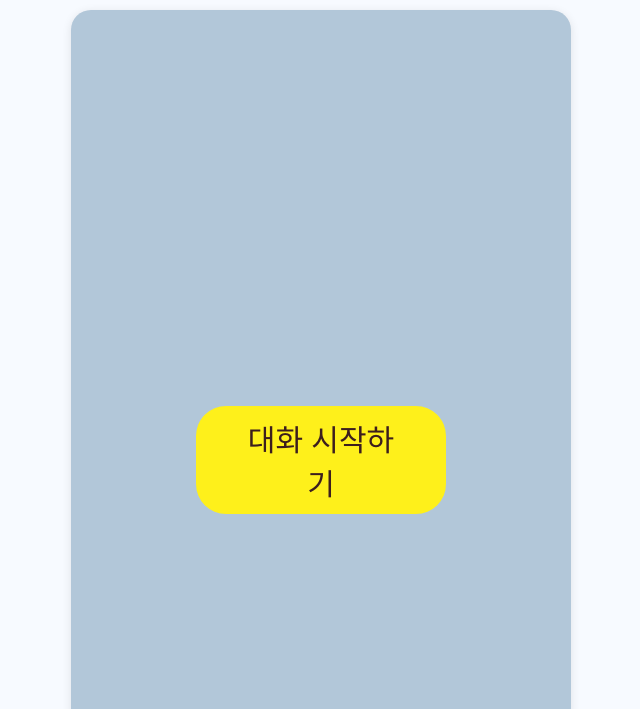
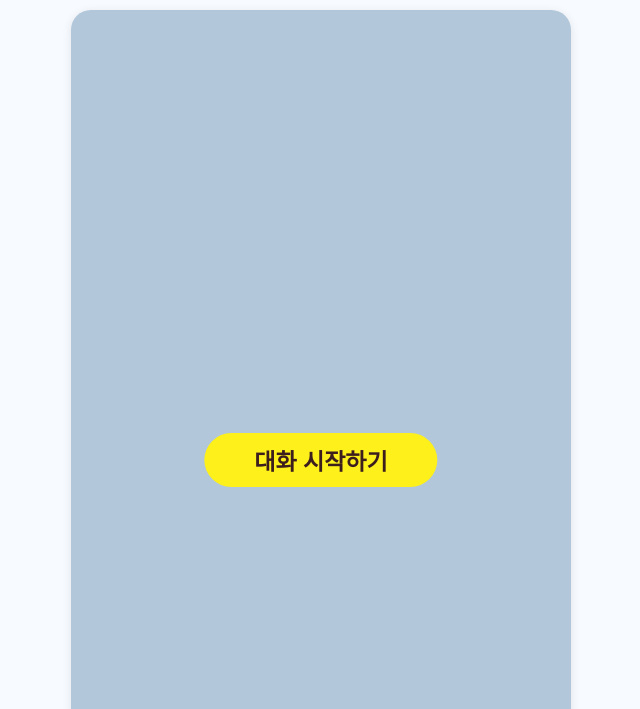
Before and after one commit to lwj0712/AiChatBot, a plain HTML site: page index.html in a window 1280 px wide. Shown: the part 91-800 px from the top of the page, without its empty margins (319-959 px from the left). Drawn offline with Linux system fonts and the light colour scheme.

Commit message:
start_btn_adjust

```diff
--- a/css/styles.css
+++ b/css/styles.css
@@ -128,9 +128,10 @@ h1 {
     color: #3c1e1e;
     border: none;
     border-radius: 30px;
-    font-size: 30px;
+    font-size: 23px;
     cursor: pointer;
     transition: background-color 0.3s;
+    font-weight: bold;
 }
 
 #start-btn:hover {
```
